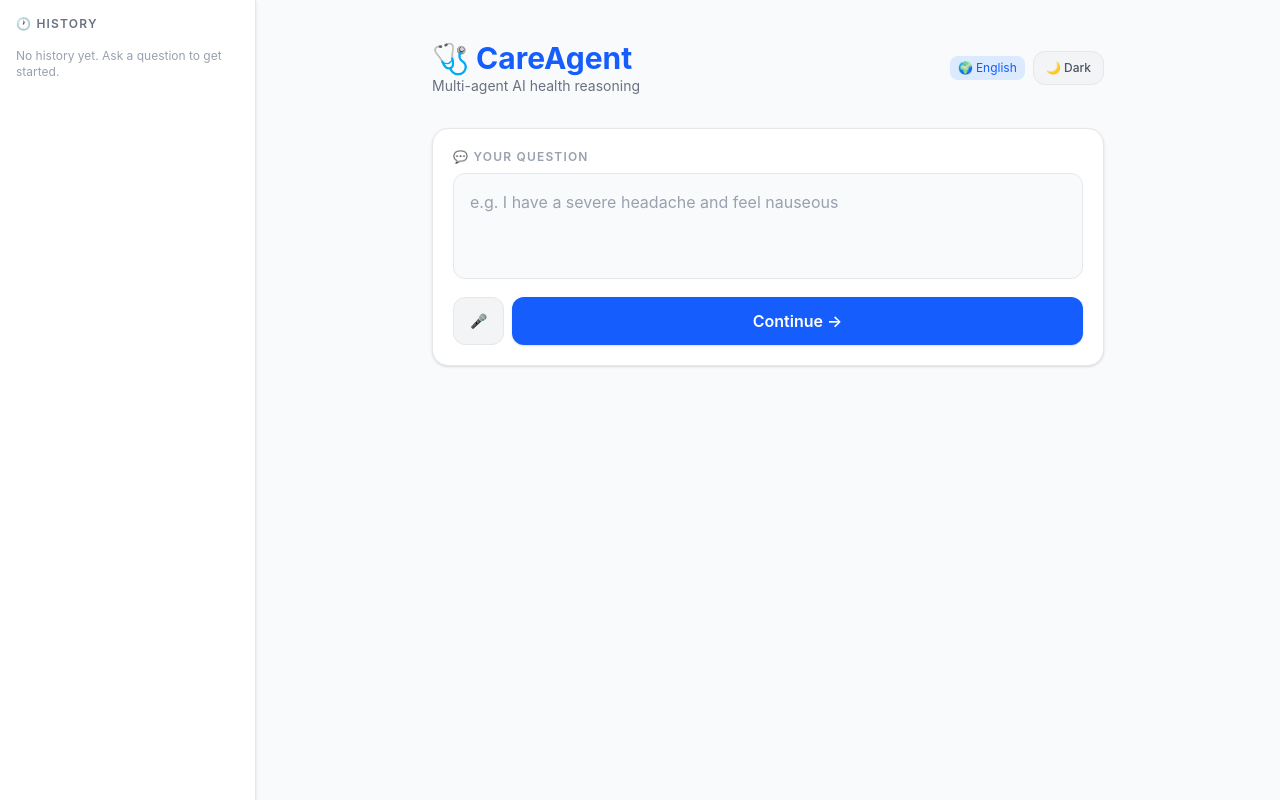
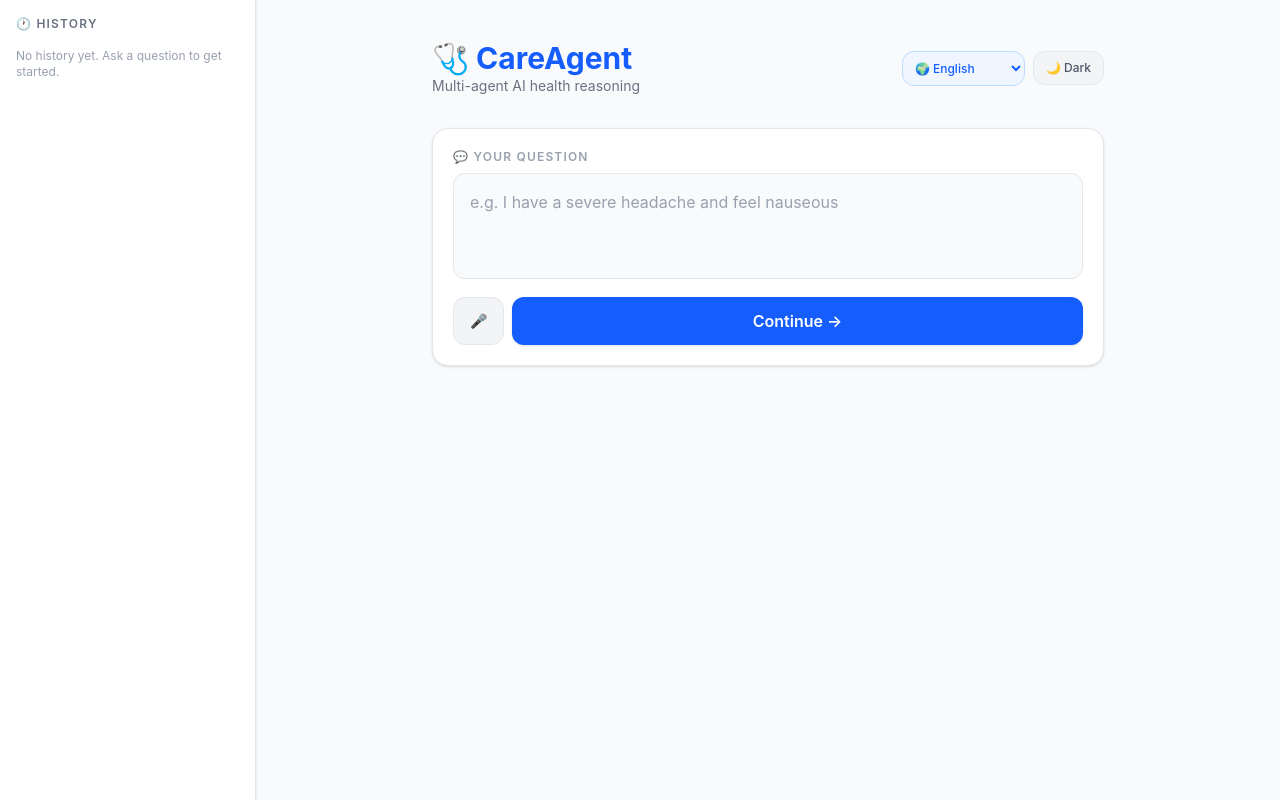
Before and after one commit to gurusaichittoji7/careagent-ai, a React app in the folder frontend/: page / in a window 1280 px wide. Built offline with nearby package versions, Linux system fonts and the light colour scheme; the HTML template or start-up script is replaced by a standard one.

Commit message:
Add language switcher with 10 languages support

```diff
--- a/frontend/src/App.jsx
+++ b/frontend/src/App.jsx
@@ -220,7 +220,7 @@ export default function App() {
   const [followUpInput, setFollowUpInput] = useState("");
   const [followUpMessages, setFollowUpMessages] = useState([]);
   const [followUpLoading, setFollowUpLoading] = useState(false);
-  const [language] = useState(detectLanguage);
+  const [language, setLanguage] = useState(detectLanguage());
 
   const startListening = (setter) => {
     const SR = window.SpeechRecognition || window.webkitSpeechRecognition;
@@ -528,9 +528,22 @@ export default function App() {
               <p className="text-gray-500 dark:text-gray-400 text-sm">Multi-agent AI health reasoning</p>
             </div>
             <div className="flex items-center gap-2">
-  <span className="text-xs bg-blue-100 dark:bg-blue-900 text-blue-600 dark:text-blue-300 px-2 py-1 rounded-lg">
-    🌍 {language}
-  </span>
+  <select
+    value={language}
+    onChange={(e) => setLanguage(e.target.value)}
+    className="text-xs bg-blue-50 dark:bg-blue-900 border border-blue-200 dark:border-blue-700 text-blue-600 dark:text-blue-300 px-2 py-2 rounded-xl transition font-medium focus:outline-none cursor-pointer"
+  >
+    <option value="English">🌍 English</option>
+    <option value="Spanish">🌍 Spanish</option>
+    <option value="French">🌍 French</option>
+    <option value="German">🌍 German</option>
+    <option value="Hindi">🌍 Hindi</option>
+    <option value="Chinese">🌍 Chinese</option>
+    <option value="Arabic">🌍 Arabic</option>
+    <option value="Portuguese">🌍 Portuguese</option>
+    <option value="Japanese">🌍 Japanese</option>
+    <option value="Korean">🌍 Korean</option>
+  </select>
   <button onClick={() => setDark(!dark)}
     className="text-xs bg-gray-100 dark:bg-gray-800 border border-gray-200 dark:border-gray-700 px-3 py-2 rounded-xl hover:shadow transition font-medium text-gray-600 dark:text-gray-300">
     {dark ? "☀️ Light" : "🌙 Dark"}
```
